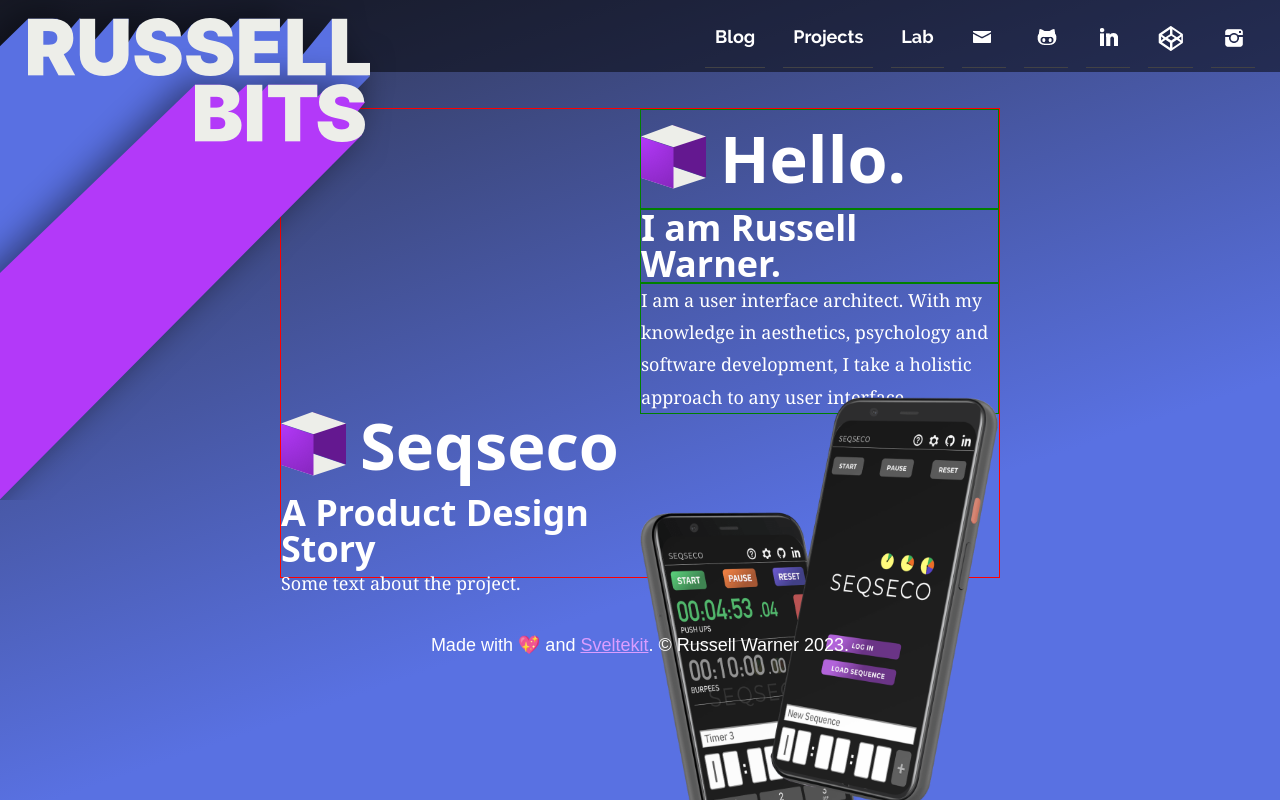
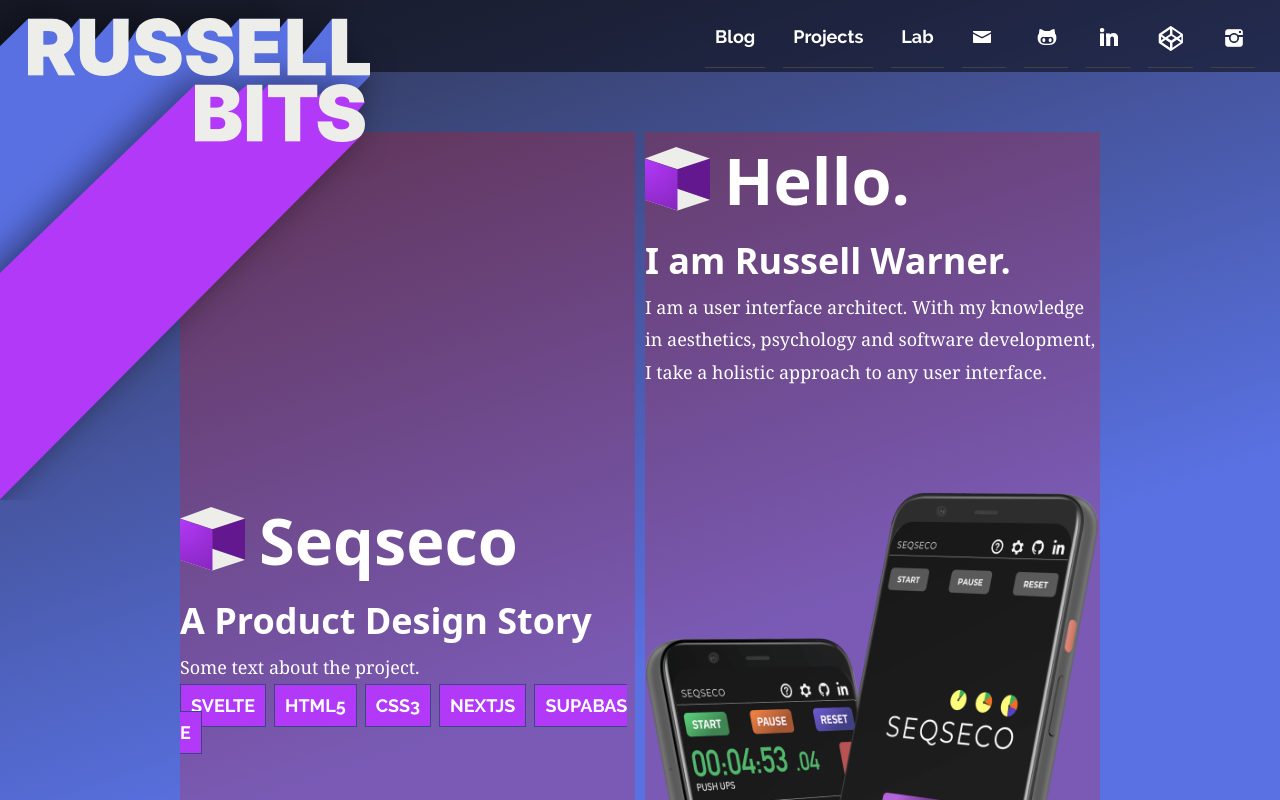
Before and after one commit to russellbits/russellbits.com, a SvelteKit app: page / in a window 1280 px wide. Shown: the top 800 px of the page. Built offline with nearby package versions, Linux system fonts and the light colour scheme.

Commit message:
Created 4 column grid layout for site-wide use. Adjusted header and title fonts.

```diff
--- a/src/lib/styles/house.scss
+++ b/src/lib/styles/house.scss
@@ -43,12 +43,6 @@
 	min-height: 100vh;
 }
 
-main {
-	padding: 1rem;
-	margin: 2rem auto;
-	max-width: 40rem;
-}
-
 article {
 	color: white;
 	background-color: none;
@@ -72,7 +66,7 @@
 }
 h2 {
 	font-size: 2em;
-	line-height: 1em;
+	line-height: 1.7em;
 }
 p {
 	font-family: 'Georgia', serif;
--- a/src/routes/+layout.svelte
+++ b/src/routes/+layout.svelte
@@ -17,9 +17,10 @@
 <style lang="scss">
 	main {
 		display: grid;
-		grid-template-columns: 1fr 1fr;
-		grid-template-rows: 16em 10em;
+		grid-template-columns: repeat(4, 1fr);
+		grid-column-gap: 10px;
+		grid-template-rows: 20em 20em;
+		margin: 60px 10em 0 10em;
 		padding: 0;
-		border: 1px solid red;
 	}
 </style>
--- a/src/routes/+page.svelte
+++ b/src/routes/+page.svelte
@@ -1,23 +1,33 @@
-<div />
-<div>
-	<h1 style="border:1px solid green">
+<script>
+	import Tag from '$lib/components/Tag.svelte';
+</script>
+
+<div class="col-left" />
+<div class="col-right">
+	<h1 class="intro">
 		<img src="/images/cube-mauve-large.png" width="65" height="65" alt="Mauve Cube" />Hello.
 	</h1>
-	<h2 style="border:1px solid green">I am Russell Warner.</h2>
-	<p style="border:1px solid green">
+	<h2>I am Russell Warner.</h2>
+	<p>
 		I am a user interface architect. With my knowledge in aesthetics, psychology and software
 		development, I take a holistic approach to any user interface.
 	</p>
 </div>
 
-<div>
+<div class="col-left">
 	<h1>
 		<img src="/images/cube-mauve-large.png" width="65" height="65" alt="Mauve Cube" />Seqseco
 	</h1>
 	<h2>A Product Design Story</h2>
 	<p>Some text about the project.</p>
+	<div class="taglist">
+		<Tag name="Svelte" /><Tag name="HTML5" /><Tag name="CSS3" /><Tag name="Nextjs" /><Tag
+			name="Supabase"
+		/>
+	</div>
 </div>
-<div>
+
+<div class="col-right">
 	<img
 		src="/images/projects/seqseco-project-display.png"
 		width="1200"
@@ -27,4 +37,19 @@
 </div>
 
 <style lang="scss">
+	.col-left {
+		background-color: rgba(255, 0, 0, 0.2);
+		grid-column-start: 1;
+		grid-column-end: 3;
+	}
+	.col-right {
+		background-color: rgba(255, 0, 0, 0.2);
+		grid-column-start: 3;
+		grid-column-end: 5;
+	}
+	.intro {
+	}
+	.taglist {
+		margin-top: 10px;
+	}
 </style>
```
